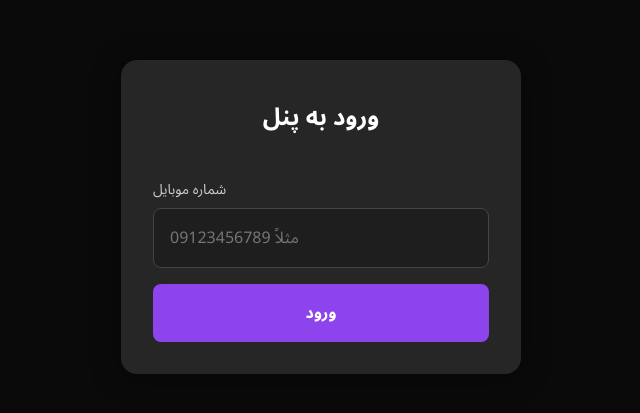
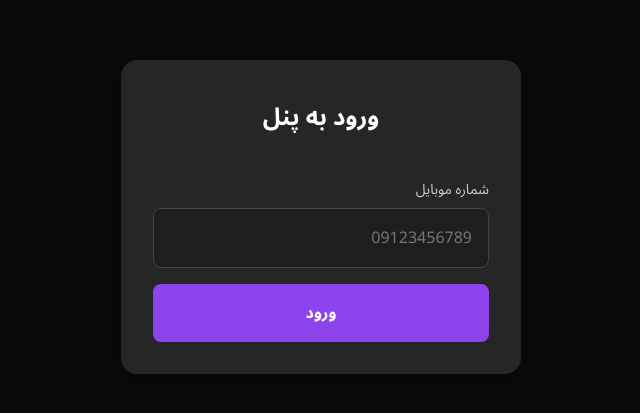
Before and after one commit to yahyaparvar/simple-auth-flow, a Next.js app: page /auth in a window 1280 px wide. Shown: the part 183-596 px from the top of the page, without its empty margins (319-959 px from the left). Built offline with nearby package versions, Linux system fonts and the light colour scheme.

Commit message:
added rtl

```diff
--- a/src/app/auth/page.tsx
+++ b/src/app/auth/page.tsx
@@ -47,7 +47,7 @@ const AuthPage = () => {
           <Input
             label="شماره موبایل"
             name="phone"
-            placeholder="مثلاً 09123456789"
+            placeholder="09123456789"
             value={formik.values.phone}
             onChange={formik.handleChange}
             onBlur={formik.handleBlur}
--- a/src/styles/global.scss
+++ b/src/styles/global.scss
@@ -27,6 +27,7 @@ body {
 }
 
 * {
+  direction: rtl;
   box-sizing: border-box;
   padding: 0;
   margin: 0;
```
